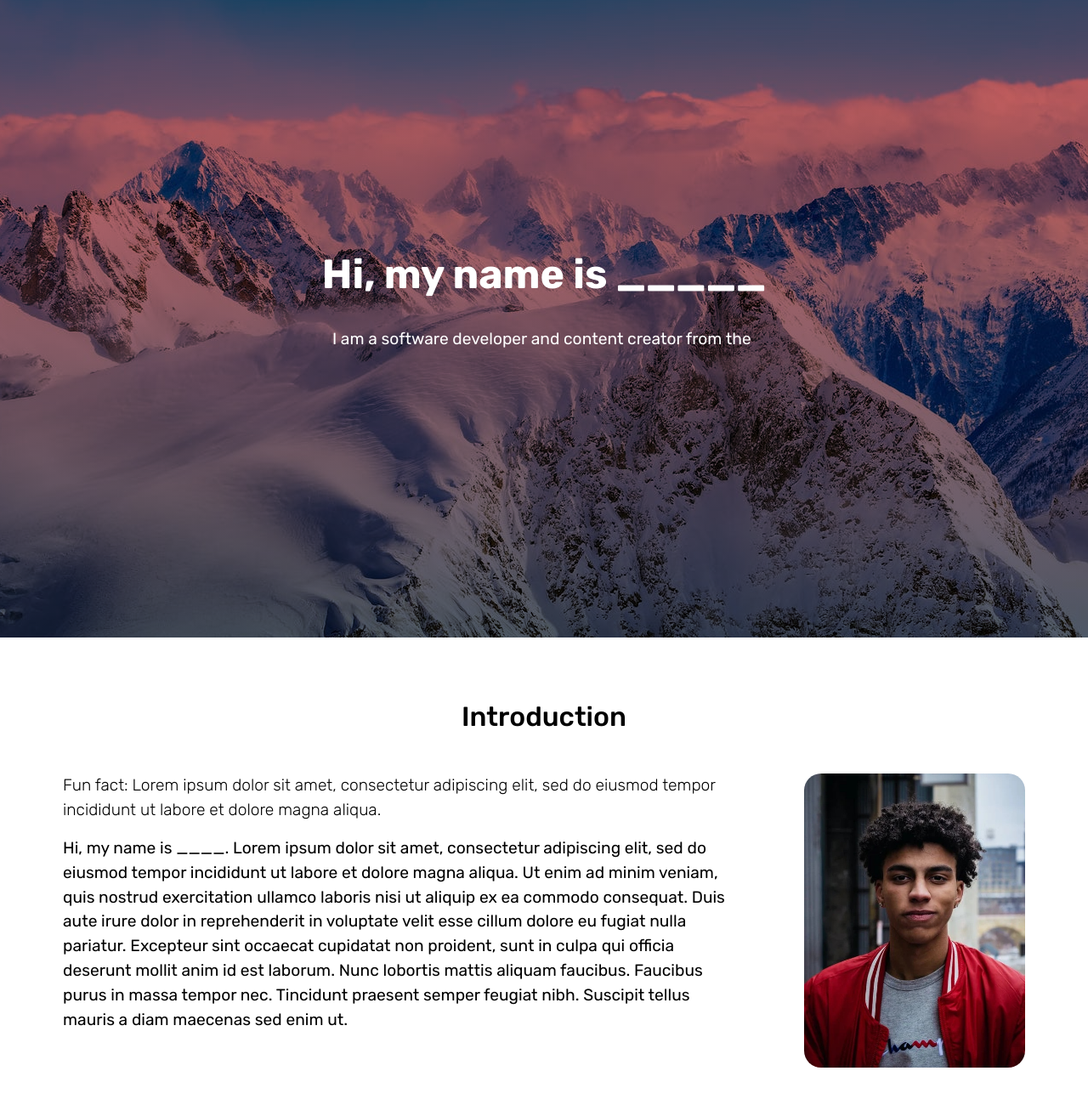
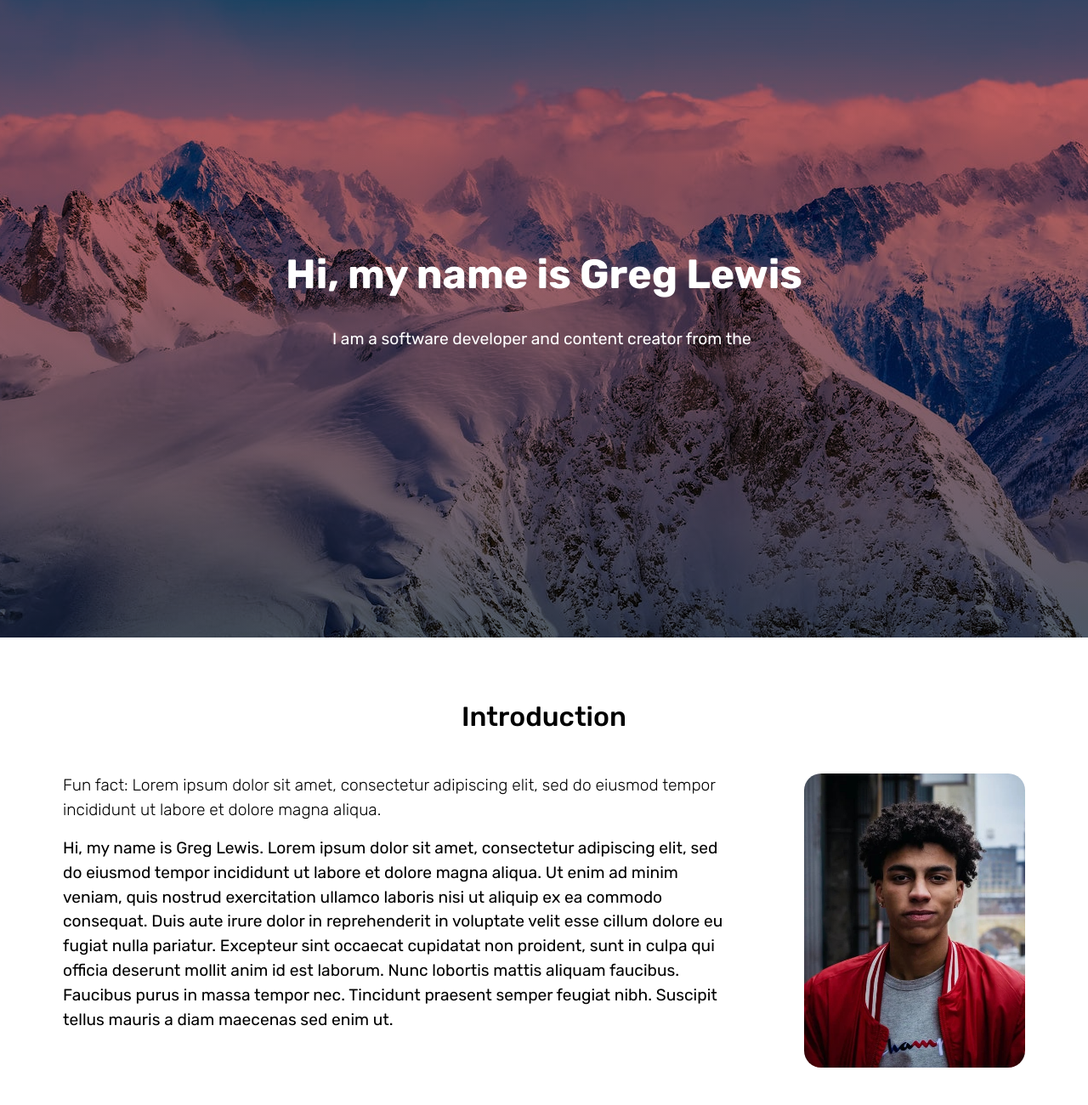
Before and after one commit to CyberJonin/gqlwebsite, a plain HTML site: page index.html in a window 1280 px wide. Shown: the top 1300 px of the page at 85% size. Drawn offline with nearby package versions, Linux system fonts and the light colour scheme; animation ran at ten frames a second.

Commit message:
added name

```diff
--- a/index.html
+++ b/index.html
@@ -3,7 +3,7 @@
   <head>
     <meta charset="utf-8">
     <meta name="viewport" content="width=device-width, initial-scale=1, shrink-to-fit=no">
-    <title>Personal Website</title>
+    <title>GREG Q. LEWIS - Cybersecurity</title>
     <link rel="preconnect" href="https://fonts.gstatic.com">
     <link href="https://fonts.googleapis.com/css2?family=Rubik:wght@300;400;500;600;700&display=swap" rel="stylesheet">
     <script src="granim.min.js"></script>
@@ -19,7 +19,7 @@
       <center>
 
         <div class="" style="height: 750px;">
-          <h1 style="padding-top: 230px; color: white;">Hi, my name is _____</h1>
+          <h1 style="padding-top: 230px; color: white;">Hi, my name is Greg Lewis</h1>
           <p style="padding-top: 25px; color: white;" id="app"></p>
         </div>
 
@@ -29,7 +29,7 @@
         <div class="flex-container-reverse" style="padding-bottom: 50px; padding-top: 20px;">
           <div class="big-container-left" style="">
             <p class="time-text">Fun fact: Lorem ipsum dolor sit amet, consectetur adipiscing elit, sed do eiusmod tempor incididunt ut labore et dolore magna aliqua. </p>
-            <p style="padding-bottom: 5px;">Hi, my name is ____. Lorem ipsum dolor sit amet, consectetur adipiscing elit, sed do eiusmod tempor incididunt ut labore et dolore magna aliqua. Ut enim ad minim veniam, quis nostrud exercitation ullamco laboris nisi ut aliquip ex ea commodo consequat. Duis aute irure dolor in reprehenderit in voluptate velit esse cillum dolore eu fugiat nulla pariatur. Excepteur sint occaecat cupidatat non proident, sunt in culpa qui officia deserunt mollit anim id est laborum. Nunc lobortis mattis aliquam faucibus. Faucibus purus in massa tempor nec. Tincidunt praesent semper feugiat nibh. Suscipit tellus mauris a diam maecenas sed enim ut.</p>
+            <p style="padding-bottom: 5px;">Hi, my name is Greg Lewis. Lorem ipsum dolor sit amet, consectetur adipiscing elit, sed do eiusmod tempor incididunt ut labore et dolore magna aliqua. Ut enim ad minim veniam, quis nostrud exercitation ullamco laboris nisi ut aliquip ex ea commodo consequat. Duis aute irure dolor in reprehenderit in voluptate velit esse cillum dolore eu fugiat nulla pariatur. Excepteur sint occaecat cupidatat non proident, sunt in culpa qui officia deserunt mollit anim id est laborum. Nunc lobortis mattis aliquam faucibus. Faucibus purus in massa tempor nec. Tincidunt praesent semper feugiat nibh. Suscipit tellus mauris a diam maecenas sed enim ut.</p>
           </div>
           <div class="small-container-right">
             <img src="assets/stockphoto.jpg" class="title-image">
```
